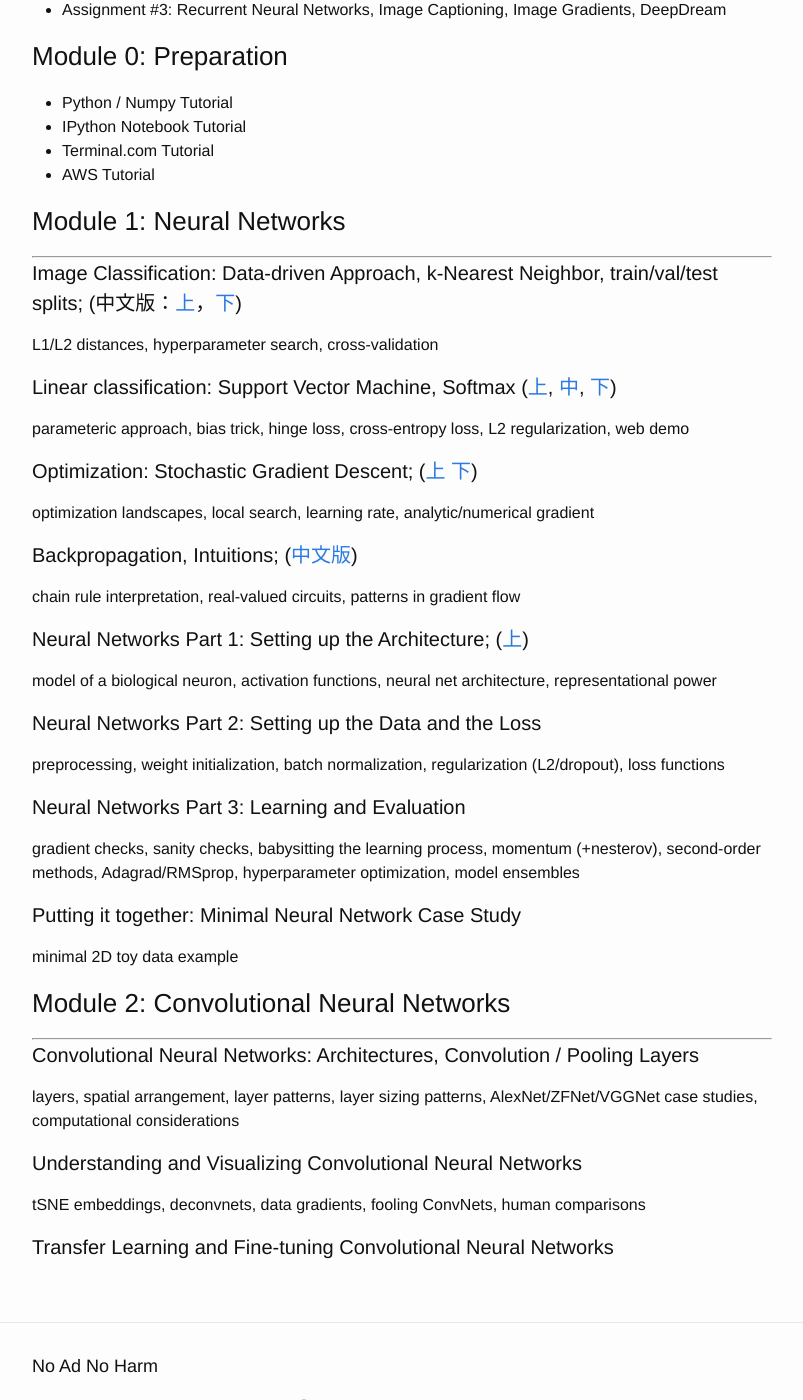
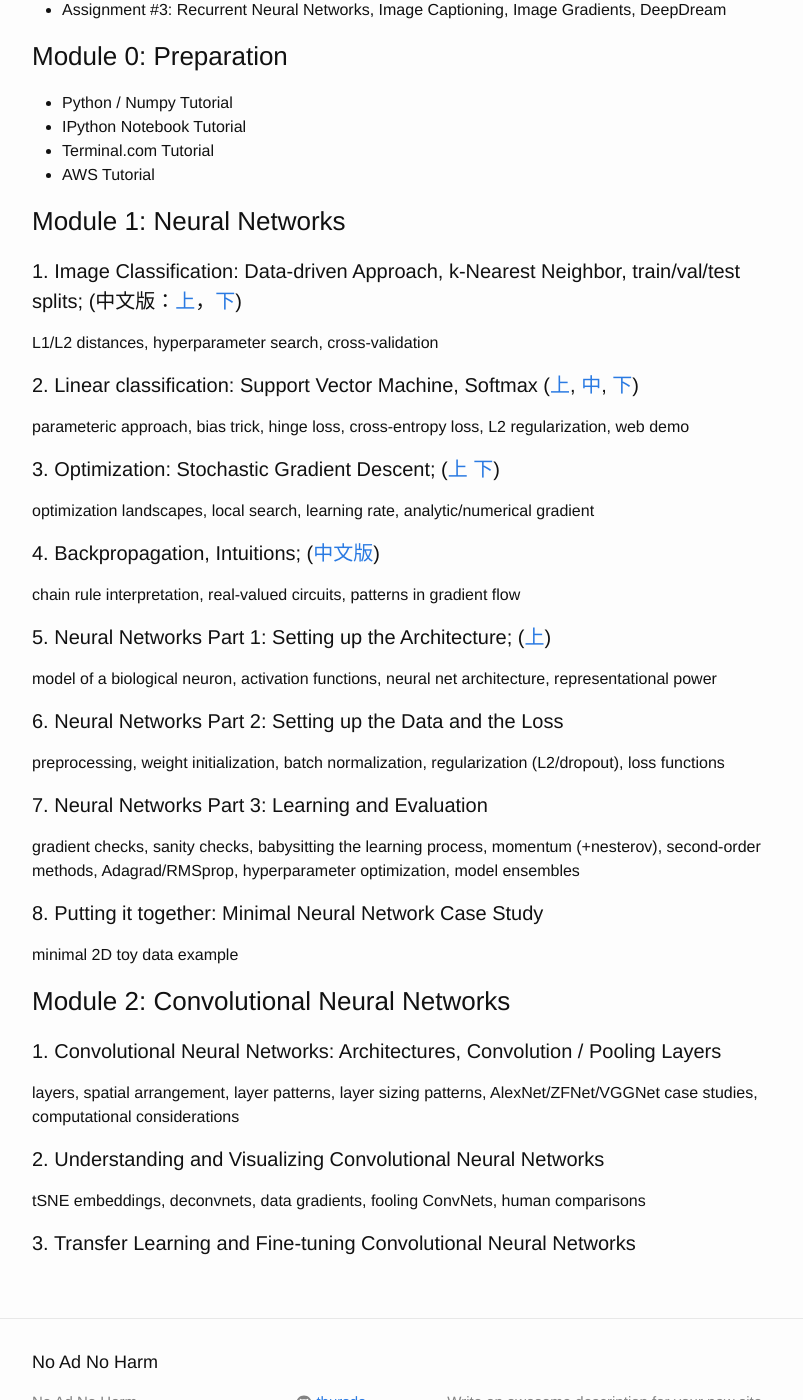
Before and after one commit to Thursda/Thursday.github.io, a Jekyll site: the page built from _posts/2016-07-05-cs231n_index.md, in a window 1280 px wide and 1400 px high, scrolled down 439 px. Shown: the whole window, without its empty margins (238-1041 px from the left). Built offline with Jekyll 4.4.1, drawn with Linux system fonts in a browser that asks for light colours.

Commit message:
update cs231n_index

```diff
--- a/_posts/2016-07-05-cs231n_index.md
+++ b/_posts/2016-07-05-cs231n_index.md
@@ -24,38 +24,37 @@ We encourage the use of the hypothes.is extension to annote comments and discuss
 - AWS Tutorial
 
 ### Module 1: Neural Networks
----
 
-#### Image Classification: Data-driven Approach, k-Nearest Neighbor, train/val/test splits; (中文版：[上](https://zhuanlan.zhihu.com/p/20894041?refer=intelligentunit)，[下](https://zhuanlan.zhihu.com/p/20900216?refer=intelligentunit))
+#### 1. Image Classification: Data-driven Approach, k-Nearest Neighbor, train/val/test splits; (中文版：[上](https://zhuanlan.zhihu.com/p/20894041?refer=intelligentunit)，[下](https://zhuanlan.zhihu.com/p/20900216?refer=intelligentunit))
 L1/L2 distances, hyperparameter search, cross-validation
 
-#### Linear classification: Support Vector Machine, Softmax ([上](https://zhuanlan.zhihu.com/p/20918580?refer=intelligentunit), [中](https://zhuanlan.zhihu.com/p/20945670?refer=intelligentunit), [下](https://zhuanlan.zhihu.com/p/21102293?refer=intelligentunit))
+#### 2. Linear classification: Support Vector Machine, Softmax ([上](https://zhuanlan.zhihu.com/p/20918580?refer=intelligentunit), [中](https://zhuanlan.zhihu.com/p/20945670?refer=intelligentunit), [下](https://zhuanlan.zhihu.com/p/21102293?refer=intelligentunit))
 parameteric approach, bias trick, hinge loss, cross-entropy loss, L2 regularization, web demo
 
-#### Optimization: Stochastic Gradient Descent; ([上](https://zhuanlan.zhihu.com/p/21360434?refer=intelligentunit) [下](https://zhuanlan.zhihu.com/p/21387326?refer=intelligentunit))
+#### 3. Optimization: Stochastic Gradient Descent; ([上](https://zhuanlan.zhihu.com/p/21360434?refer=intelligentunit) [下](https://zhuanlan.zhihu.com/p/21387326?refer=intelligentunit))
 optimization landscapes, local search, learning rate, analytic/numerical gradient
 
-#### Backpropagation, Intuitions; ([中文版](https://zhuanlan.zhihu.com/p/21407711?refer=intelligentunit))
+#### 4. Backpropagation, Intuitions; ([中文版](https://zhuanlan.zhihu.com/p/21407711?refer=intelligentunit))
 chain rule interpretation, real-valued circuits, patterns in gradient flow
 
-#### Neural Networks Part 1: Setting up the Architecture; ([上](https://zhuanlan.zhihu.com/p/21462488?refer=intelligentunit))
+#### 5. Neural Networks Part 1: Setting up the Architecture; ([上](https://zhuanlan.zhihu.com/p/21462488?refer=intelligentunit))
 model of a biological neuron, activation functions, neural net architecture, representational power
 
-#### Neural Networks Part 2: Setting up the Data and the Loss
+#### 6. Neural Networks Part 2: Setting up the Data and the Loss
 preprocessing, weight initialization, batch normalization, regularization (L2/dropout), loss functions
 
-#### Neural Networks Part 3: Learning and Evaluation
+#### 7. Neural Networks Part 3: Learning and Evaluation
 gradient checks, sanity checks, babysitting the learning process, momentum (+nesterov), second-order methods, Adagrad/RMSprop, hyperparameter optimization, model ensembles
 
-#### Putting it together: Minimal Neural Network Case Study
+#### 8. Putting it together: Minimal Neural Network Case Study
 minimal 2D toy data example
 
 ### Module 2: Convolutional Neural Networks
----
 
-#### Convolutional Neural Networks: Architectures, Convolution / Pooling Layers
+#### 1. Convolutional Neural Networks: Architectures, Convolution / Pooling Layers
 layers, spatial arrangement, layer patterns, layer sizing patterns, AlexNet/ZFNet/VGGNet case studies, computational considerations
 
-#### Understanding and Visualizing Convolutional Neural Networks
+#### 2. Understanding and Visualizing Convolutional Neural Networks
 tSNE embeddings, deconvnets, data gradients, fooling ConvNets, human comparisons
-#### Transfer Learning and Fine-tuning Convolutional Neural Networks
+
+#### 3. Transfer Learning and Fine-tuning Convolutional Neural Networks
```
